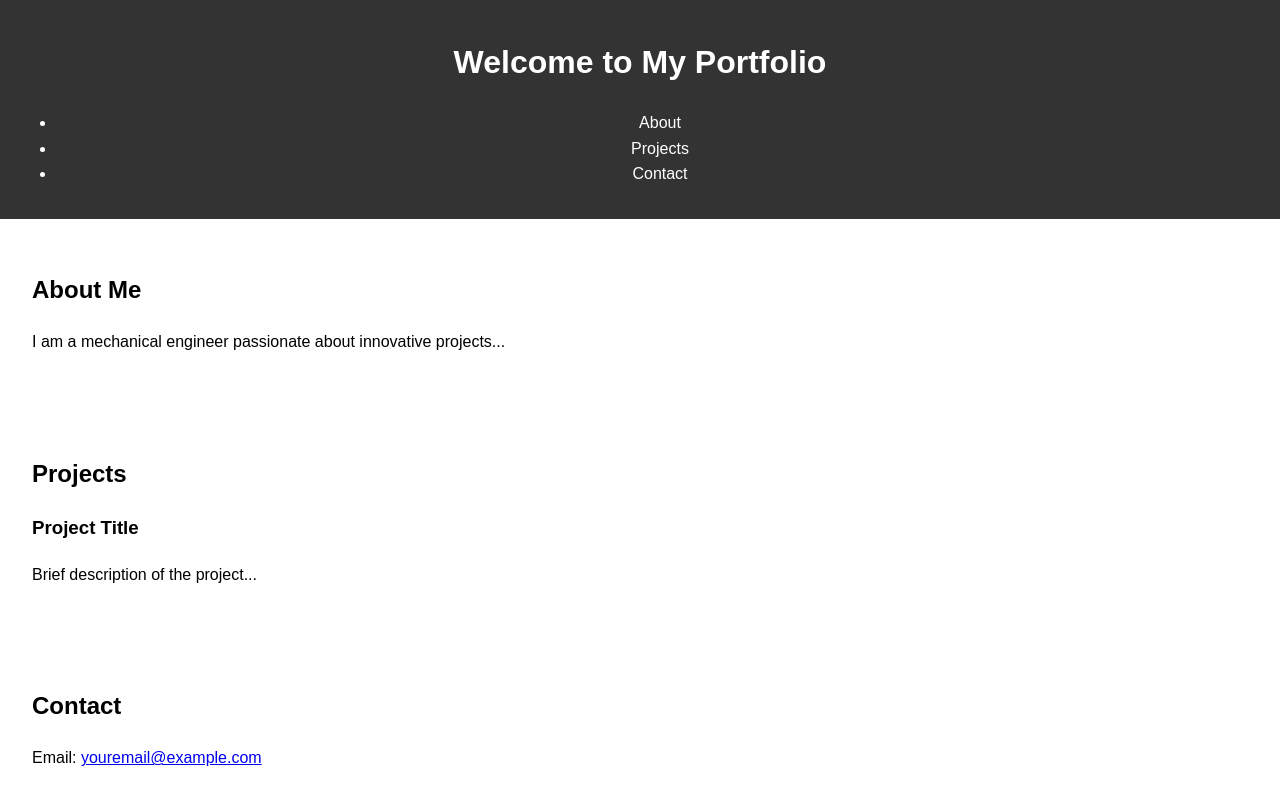
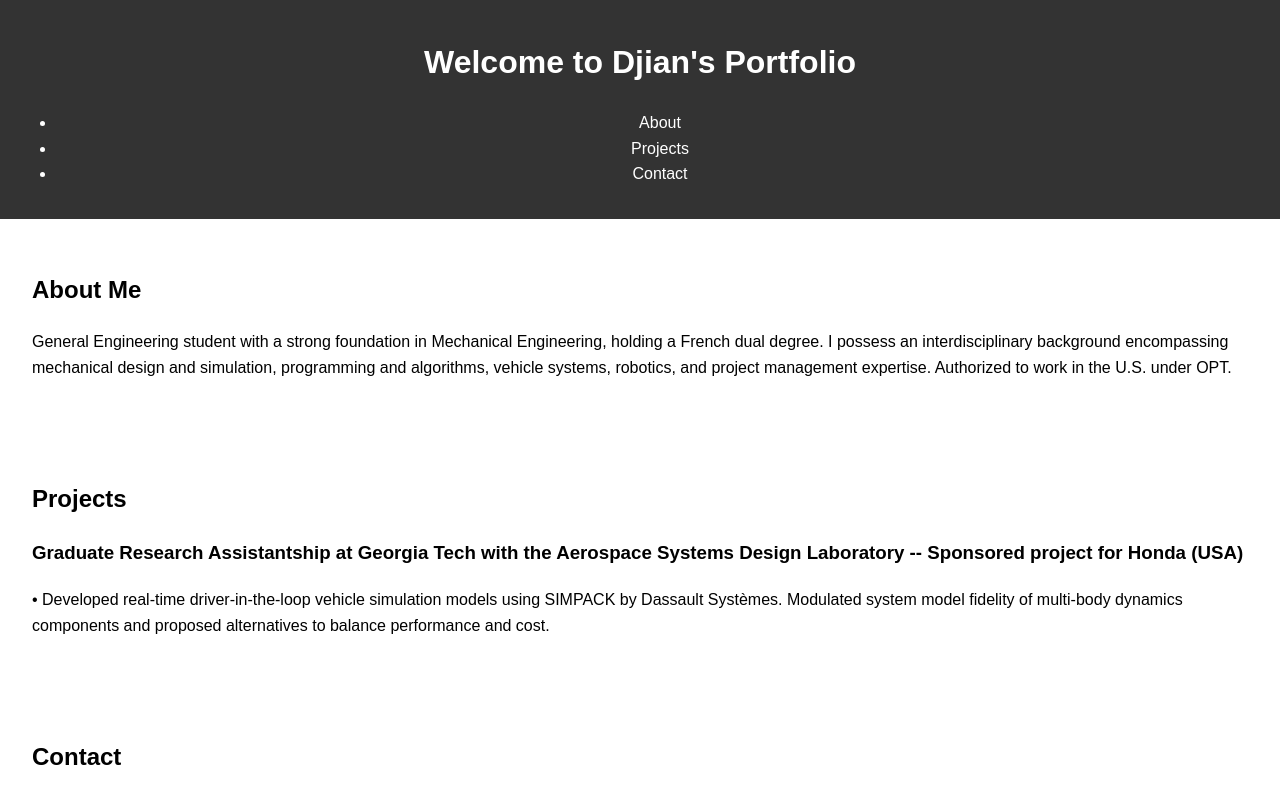
Before and after one commit to djiankf/portfolio-site, a plain HTML site: page index.html in a window 1280 px wide. Shown: the top 793 px of the page. Drawn offline with Linux system fonts and the light colour scheme.

Commit message:
Updated the projects section

```diff
--- a/index.html
+++ b/index.html
@@ -9,7 +9,7 @@
 </head>
 <body>
     <header>
-        <h1>Welcome to My Portfolio</h1>
+        <h1>Welcome to Djian's Portfolio</h1>
         <nav>
             <ul>
                 <li><a href="#about">About</a></li>
@@ -21,14 +21,20 @@
 
     <section id="about">
         <h2>About Me</h2>
-        <p>I am a mechanical engineer passionate about innovative projects...</p>
+        <p>General Engineering student with a strong foundation in Mechanical Engineering,
+            holding a French dual degree. I possess an interdisciplinary background encompassing
+            mechanical design and simulation, programming and algorithms, vehicle systems, robotics,
+            and project management expertise. Authorized to work in the U.S. under OPT.</p>
     </section>
 
     <section id="projects">
         <h2>Projects</h2>
         <div class="project">
-            <h3>Project Title</h3>
-            <p>Brief description of the project...</p>
+            <h3>Graduate Research Assistantship at Georgia Tech with the Aerospace Systems Design Laboratory --
+                 Sponsored project for Honda (USA)</h3>
+            <p>•	Developed real-time driver-in-the-loop vehicle simulation models using SIMPACK
+                by Dassault Systèmes. Modulated system model fidelity of multi-body dynamics components
+                and proposed alternatives to balance performance and cost.</p>
         </div>
         <!-- Add more projects here -->
     </section>
```
